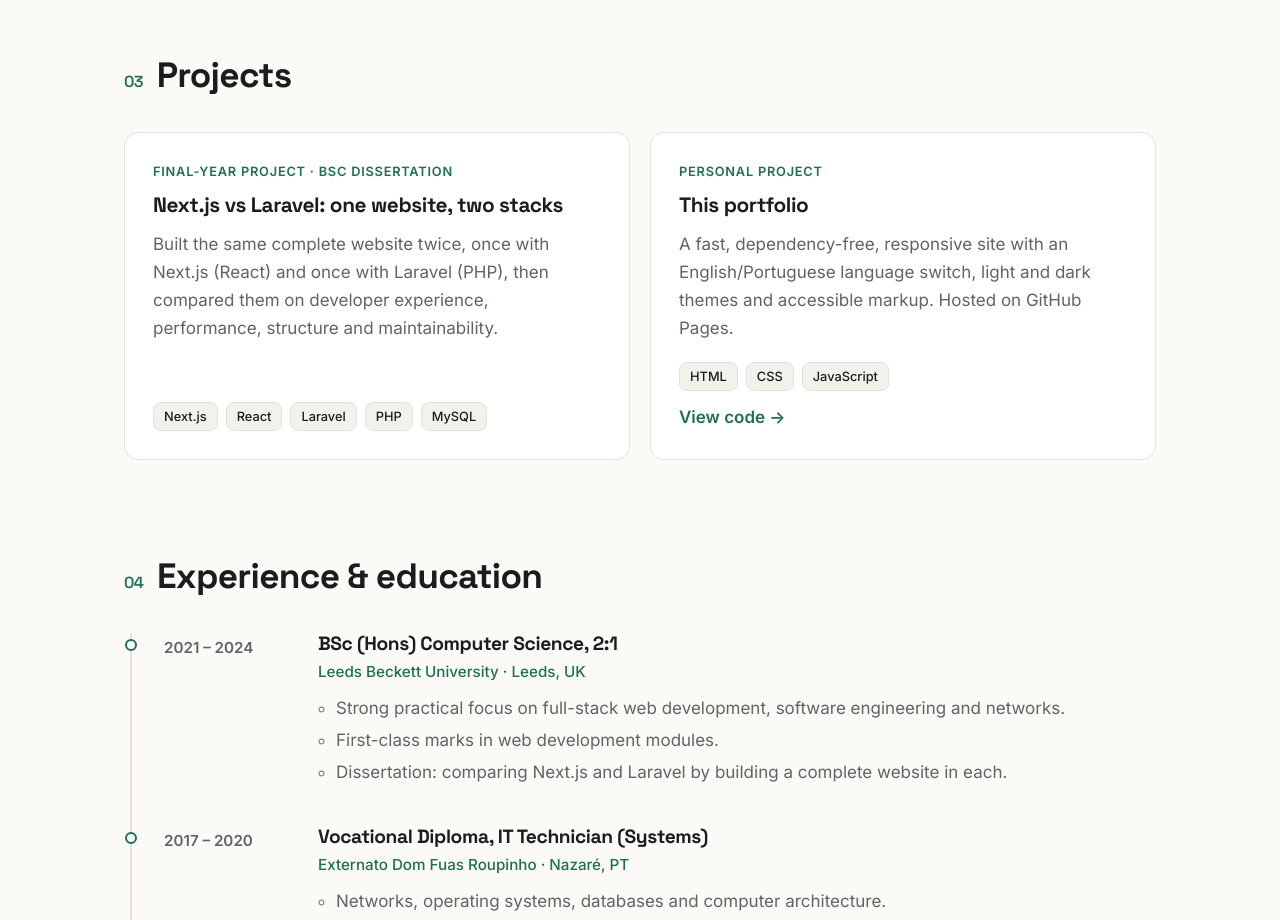
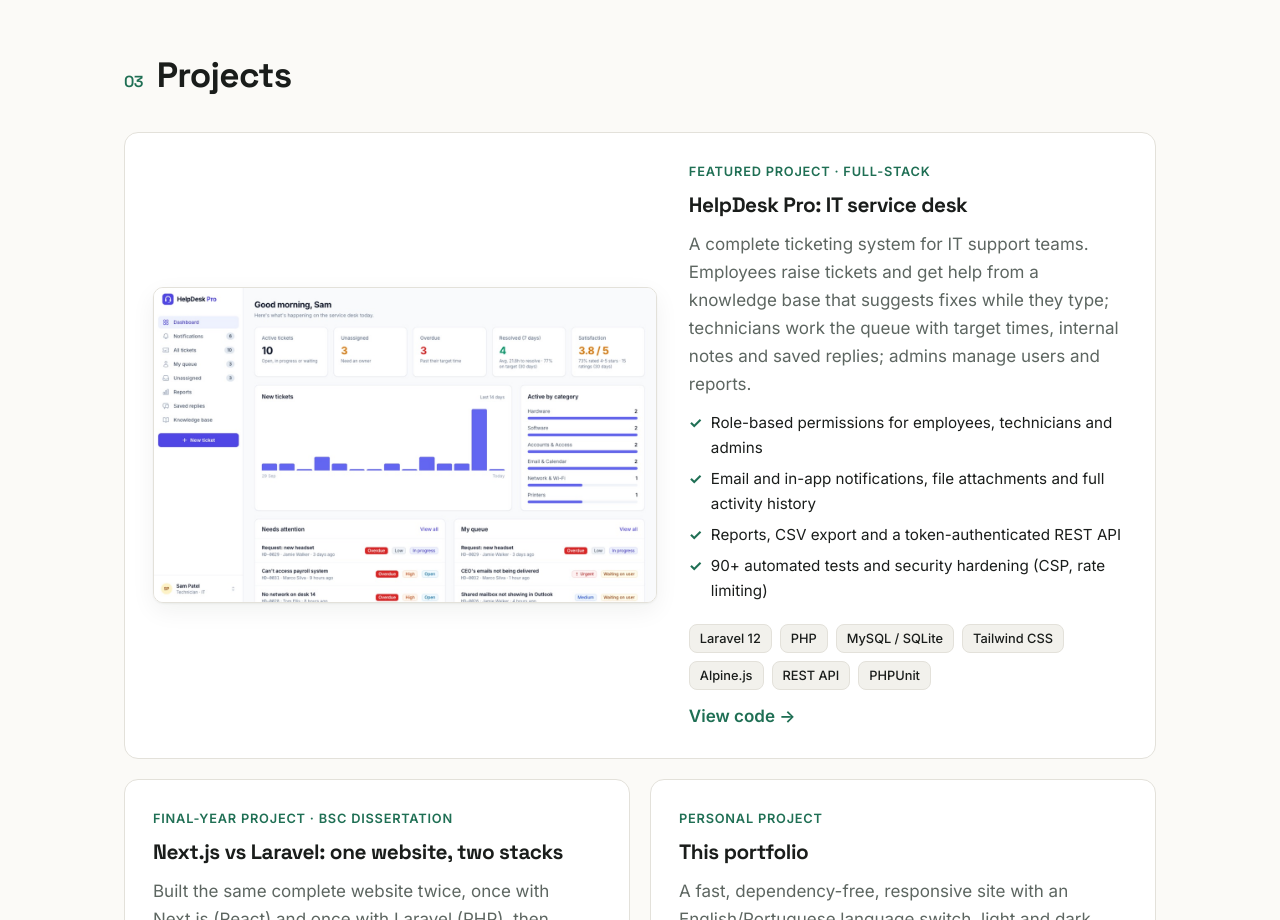
Before and after one commit to FPires99/personal_website, a website: page index.html in a window 1280 px wide. Shown: the part 1880-2800 px from the top of the page. Drawn offline with Linux system fonts and the light colour scheme.

Commit message:
Add HelpDesk Pro as featured project
Co-Authored-By: Claude Opus 5.5 <noreply@anthropic.com>

```diff
--- a/css/style.css
+++ b/css/style.css
@@ -632,9 +632,66 @@ svg.fill {
     text-decoration: underline;
 }
 
+/* Featured project: screenshot beside the description */
+.project-featured {
+    grid-column: 1 / -1;
+    display: grid;
+    grid-template-columns: 1.15fr 1fr;
+    gap: 32px;
+    align-items: center;
+}
+
+.project-shot img {
+    width: 100%;
+    height: auto;
+    border-radius: 10px;
+    border: 1px solid var(--border);
+    box-shadow: var(--shadow);
+    transition: transform .2s;
+}
+
+.project-shot:hover img {
+    transform: translateY(-2px);
+}
+
+.project-body {
+    display: flex;
+    flex-direction: column;
+    gap: 12px;
+}
+
+.project-body > p:not(.project-kicker):not(.project-links) {
+    color: var(--muted);
+}
+
+.project-points {
+    list-style: none;
+    display: grid;
+    gap: 6px;
+    font-size: .95rem;
+}
+
+.project-points li {
+    position: relative;
+    padding-left: 22px;
+}
+
+.project-points li::before {
+    content: "✓";
+    position: absolute;
+    left: 0;
+    color: var(--accent);
+    font-weight: 700;
+}
+
 @media (max-width: 760px) {
     .projects-grid {
         grid-template-columns: 1fr;
+    }
+
+    .project-featured {
+        grid-template-columns: 1fr;
+        gap: 20px;
     }
 }
 
--- a/index.html
+++ b/index.html
@@ -174,6 +174,32 @@
         <section id="projects" class="section container">
             <h2 class="section-title"><span class="num">03</span> <span data-i18n="projects.title">Projects</span></h2>
             <div class="projects-grid">
+                <article class="project project-featured">
+                    <a class="project-shot" href="https://github.com/FPires99/helpdesk-pro" target="_blank" rel="noopener">
+                        <img src="images/projects/helpdesk-pro.jpg" alt="HelpDesk Pro dashboard showing ticket statistics and charts" width="1200" height="750" loading="lazy">
+                    </a>
+                    <div class="project-body">
+                        <p class="project-kicker" data-i18n="projects.hdk">Featured project · Full-stack</p>
+                        <h3 data-i18n="projects.hdt">HelpDesk Pro: IT service desk</h3>
+                        <p data-i18n="projects.hdd">
+                            A complete ticketing system for IT support teams. Employees raise tickets and get help from a
+                            knowledge base that suggests fixes while they type; technicians work the queue with target
+                            times, internal notes and saved replies; admins manage users and reports.
+                        </p>
+                        <ul class="project-points">
+                            <li data-i18n="projects.hd1">Role-based permissions for employees, technicians and admins</li>
+                            <li data-i18n="projects.hd2">Email and in-app notifications, file attachments and full activity history</li>
+                            <li data-i18n="projects.hd3">Reports, CSV export and a token-authenticated REST API</li>
+                            <li data-i18n="projects.hd4">90+ automated tests and security hardening (CSP, rate limiting)</li>
+                        </ul>
+                        <ul class="chips small">
+                            <li>Laravel 12</li><li>PHP</li><li>MySQL / SQLite</li><li>Tailwind CSS</li><li>Alpine.js</li><li>REST API</li><li>PHPUnit</li>
+                        </ul>
+                        <p class="project-links">
+                            <a href="https://github.com/FPires99/helpdesk-pro" target="_blank" rel="noopener" data-i18n="projects.code">View code →</a>
+                        </p>
+                    </div>
+                </article>
                 <article class="project">
                     <p class="project-kicker" data-i18n="projects.p1k">Final-year project · BSc dissertation</p>
                     <h3 data-i18n="projects.p1t">Next.js vs Laravel: one website, two stacks</h3>
--- a/js/scripts.js
+++ b/js/scripts.js
@@ -38,6 +38,13 @@ const translations = {
         "skills.tools": "Ferramentas e outros",
 
         "projects.title": "Projetos",
+        "projects.hdk": "Projeto em destaque · Full-stack",
+        "projects.hdt": "HelpDesk Pro: service desk de IT",
+        "projects.hdd": "Um sistema completo de tickets para equipas de suporte de IT. Os colaboradores abrem tickets e recebem ajuda de uma base de conhecimento que sugere soluções enquanto escrevem; os técnicos gerem a fila com prazos, notas internas e respostas guardadas; os administradores gerem utilizadores e relatórios.",
+        "projects.hd1": "Permissões por perfil: colaboradores, técnicos e administradores",
+        "projects.hd2": "Notificações por email e na aplicação, anexos e histórico completo de atividade",
+        "projects.hd3": "Relatórios, exportação CSV e uma API REST com autenticação por token",
+        "projects.hd4": "Mais de 90 testes automáticos e reforço de segurança (CSP, limites de pedidos)",
         "projects.p1k": "Projeto final · Licenciatura",
         "projects.p1t": "Next.js vs Laravel: um website, duas stacks",
         "projects.p1d": "Construí o mesmo website completo duas vezes, uma com Next.js (React) e outra com Laravel (PHP), e comparei-os em experiência de desenvolvimento, desempenho, estrutura e facilidade de manutenção.",
```
Also changed, not shown: images/projects/helpdesk-pro.jpg (added).
